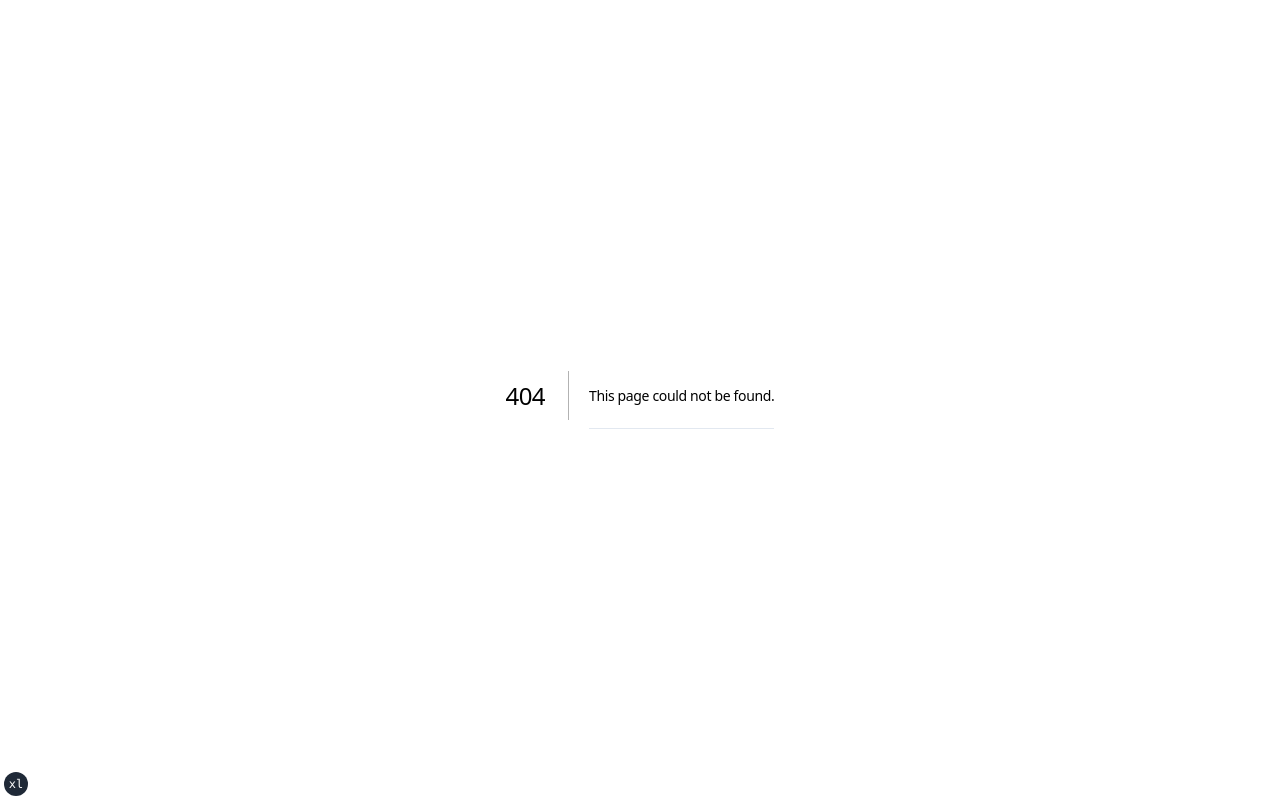
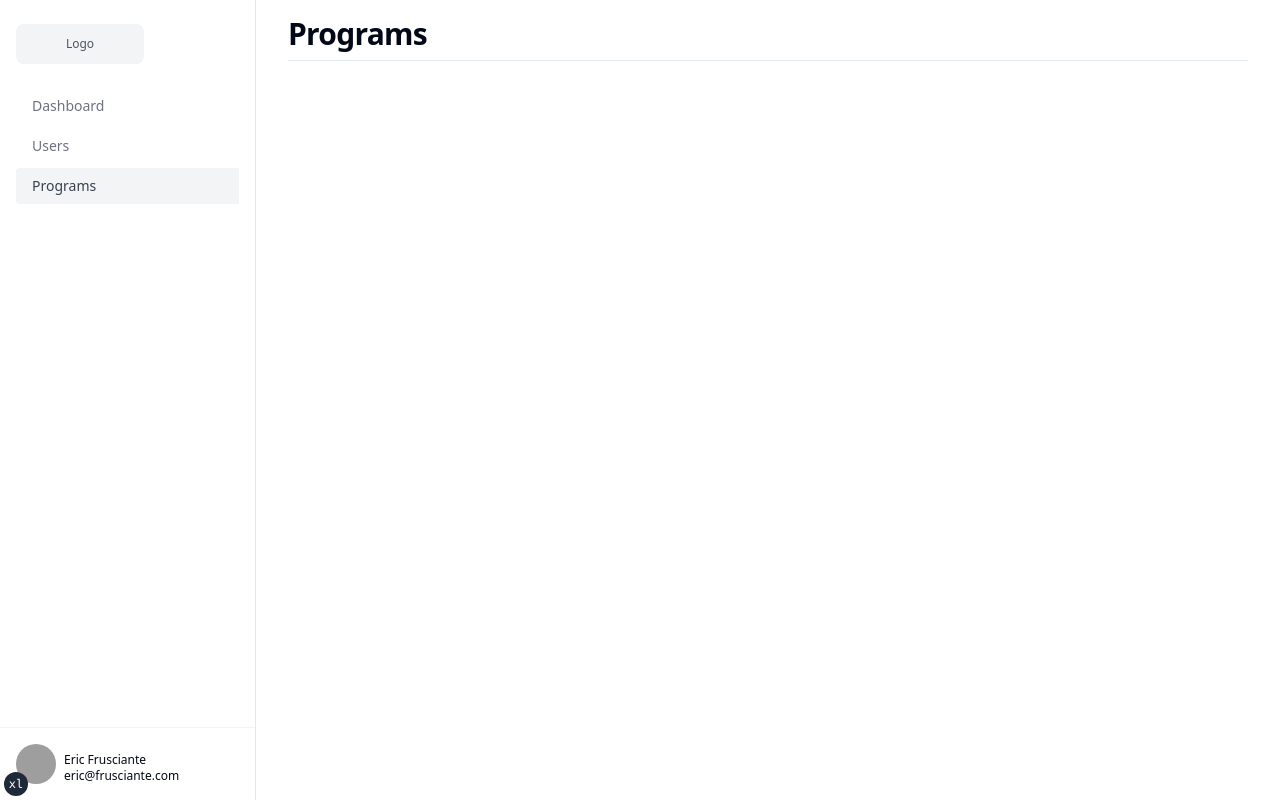
Before and after one commit to shahreaz0/ctrd-admin-panel, a Next.js app: page /programs in a window 1280 px wide. Before the commit this address had no page. Built offline with nearby package versions, Linux system fonts and the light colour scheme; grey boxes are pictures that could not be loaded.

Commit message:
Sidebar link and programs page

```diff
--- /dev/null
+++ b/app/(dashboard)/programs/page.tsx
@@ -0,0 +1,7 @@
+export default function ProgramsPage() {
+  return (
+    <section className="px-8">
+      <h2>Programs</h2>
+    </section>
+  );
+}
--- a/components/sidebar.tsx
+++ b/components/sidebar.tsx
@@ -1,6 +1,16 @@
+"use client";
+
 import Image from "next/image";
+import Link from "next/link";
+import { usePathname } from "next/navigation";
+
+import { cn } from "@/lib/utils";
 
 export default function Sidebar() {
+  const pathname = usePathname();
+
+  console.log(pathname);
+
   return (
     <div className="flex h-screen basis-1/5 flex-col justify-between border-e bg-white">
       <div className="px-4 py-6">
@@ -10,24 +20,30 @@ export default function Sidebar() {
 
         <ul className="mt-6 space-y-1">
           <li>
-            <a
-              href=""
-              className="block rounded-lg bg-gray-100 px-4 py-2 text-sm font-medium text-gray-700"
+            <Link
+              href="/dashboard"
+              className={cn(
+                "block rounded-l px-4 py-2 text-sm font-medium text-gray-500 hover:bg-gray-100 hover:text-gray-700",
+                pathname === "/dashboard" && "bg-gray-100 text-gray-700"
+              )}
             >
               Dashboard
-            </a>
+            </Link>
           </li>
 
           <li>
-            <a
-              href=""
-              className="block rounded-lg px-4 py-2 text-sm font-medium text-gray-500 hover:bg-gray-100 hover:text-gray-700"
+            <Link
+              href="/users"
+              className={cn(
+                "block rounded-l px-4 py-2 text-sm font-medium text-gray-500 hover:bg-gray-100 hover:text-gray-700",
+                pathname === "/users" && "bg-gray-100 text-gray-700"
+              )}
             >
               Users
-            </a>
+            </Link>
           </li>
 
-          <li>
+          {/* <li>
             <details className="group [&_summary::-webkit-details-marker]:hidden">
               <summary className="flex cursor-pointer items-center justify-between rounded-lg px-4 py-2 text-gray-500 hover:bg-gray-100 hover:text-gray-700">
                 <span className="text-sm font-medium"> Approved </span>
@@ -77,15 +93,18 @@ export default function Sidebar() {
                 </li>
               </ul>
             </details>
-          </li>
+          </li> */}
 
           <li>
-            <a
-              href=""
-              className="block rounded-lg px-4 py-2 text-sm font-medium text-gray-500 hover:bg-gray-100 hover:text-gray-700"
+            <Link
+              href="/programs"
+              className={cn(
+                "block rounded-l px-4 py-2 text-sm font-medium text-gray-500 hover:bg-gray-100 hover:text-gray-700",
+                pathname === "/programs" && "bg-gray-100 text-gray-700"
+              )}
             >
               Programs
-            </a>
+            </Link>
           </li>
         </ul>
       </div>
```
